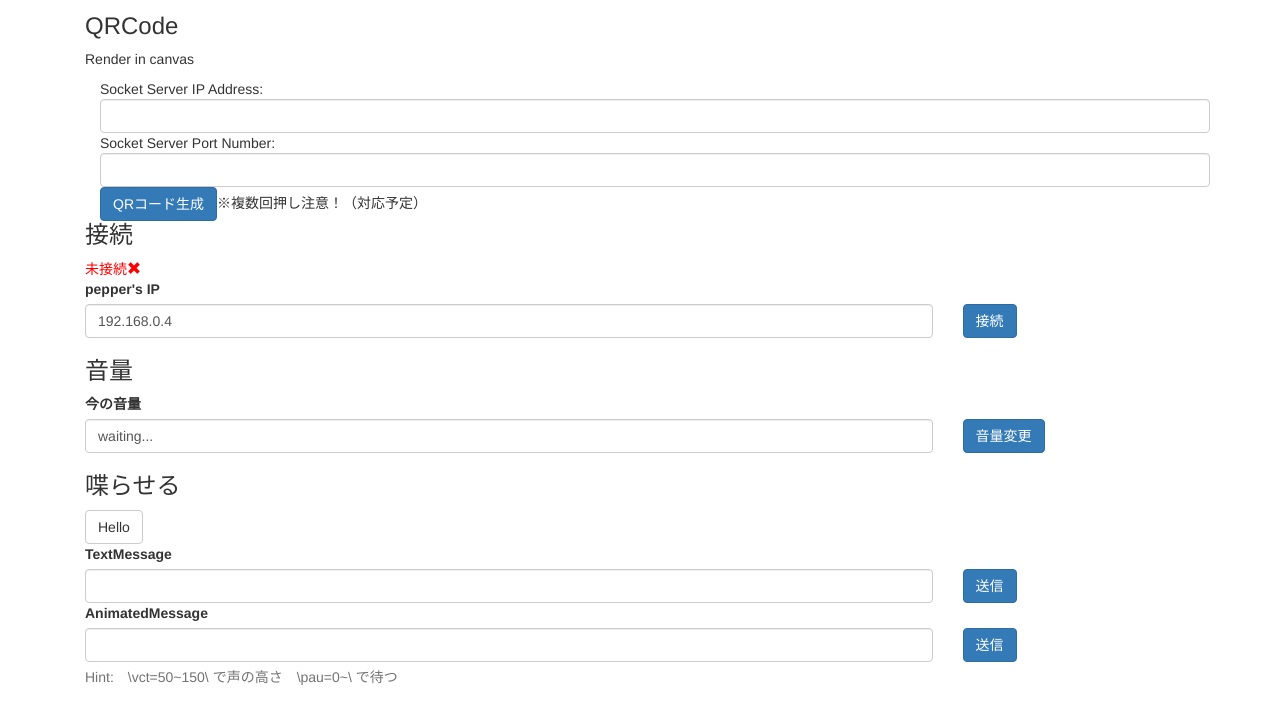
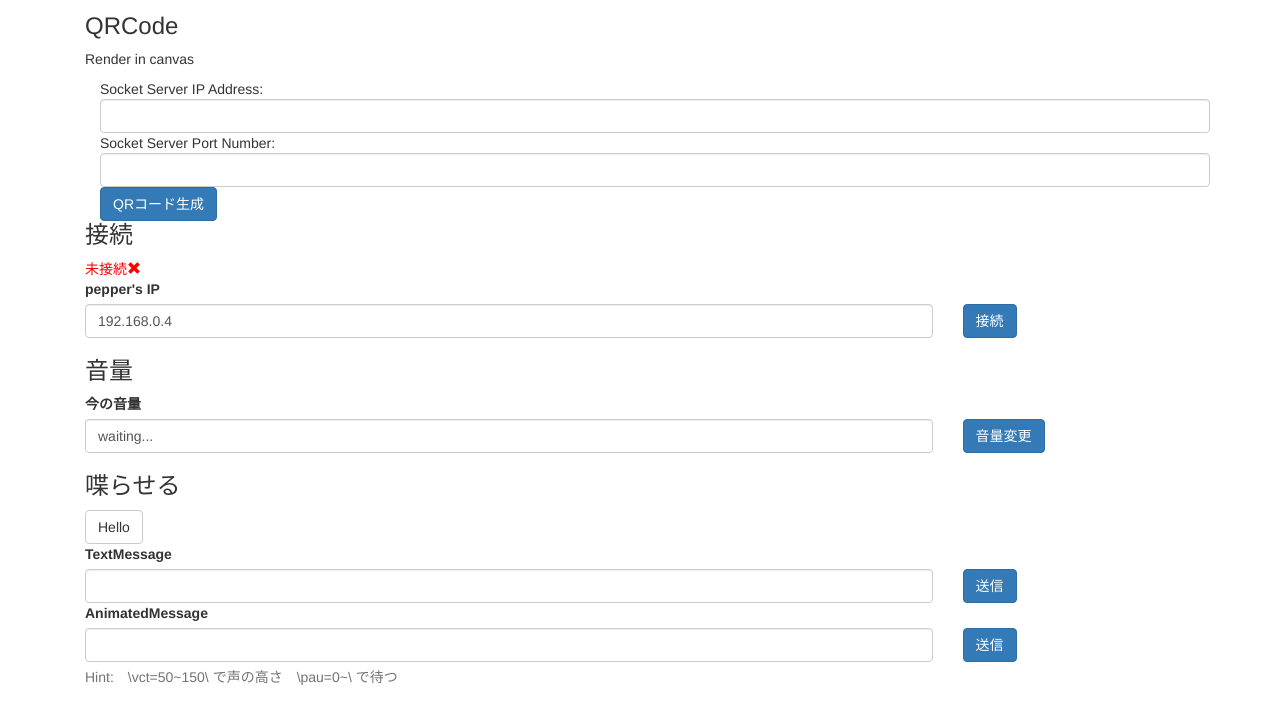
Before and after one commit to kuetsuhara/kuetsuhara.github.io, a plain HTML site: page pepperConnect.html in a window 1280 px wide. Shown: the part 57-771 px from the top of the page. Drawn offline with nearby package versions, Linux system fonts and the light colour scheme.

Commit message:
QRコードがいっぱい出ちゃうの修正

```diff
--- a/js/control.js
+++ b/js/control.js
@@ -4,7 +4,7 @@ var self = this;
 function qrCreate(){
 
 	var ipAddress = $('#socketServerIP').val();
-	var portNumber = $('#socketServerPort').val()
+	var portNumber = $('#socketServerPort').val();
 
 	var jsonText = 	'{"ip":"' +
 									ipAddress +
@@ -12,6 +12,7 @@ function qrCreate(){
 									portNumber +
 									'}'
 	console.log(jsonText)
+	$('#qrcodeCanvas').empty();
 
 
 	$('#qrcodeCanvas').qrcode({
--- a/pepperConnect.html
+++ b/pepperConnect.html
@@ -74,7 +74,7 @@
   <p>Render in canvas</p>
   <div class="col-xs-12">Socket Server IP Address: <input type="text" class="form-control" id="socketServerIP" /></div>
   <div class="col-xs-12">Socket Server Port Number: <input type="text" class="form-control" id="socketServerPort" /></div>
-  <div class="col-xs-12"><button onclick="qrCreate()" class="btn btn-primary">QRコード生成</button>※複数回押し注意！（対応予定）</div>
+  <div class="col-xs-12"><button onclick="qrCreate()" class="btn btn-primary">QRコード生成</button></div>
   <div class="col-xs-12"><div id="qrcodeCanvas"></div></div>
 
 
```
